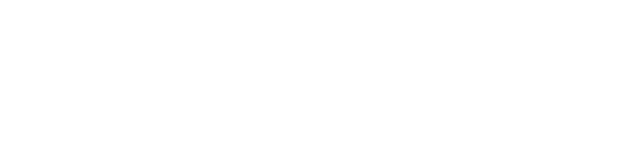
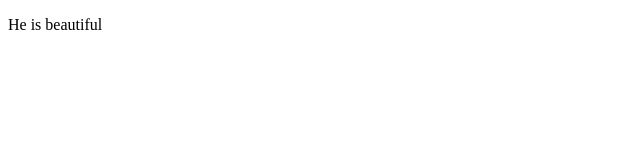
Before and after one commit to Amir-Abdullah/my-first-repo, a plain HTML site: page first.html in a window 1280 px wide. Shown: the whole page, without its empty margins (0-640 px from the left). Drawn offline with Linux system fonts and the light colour scheme.

Commit message:
my first

```diff
--- a/first.html
+++ b/first.html
@@ -7,6 +7,6 @@
     <title>Git Hub</title>
 </head>
 <body>
-
+    <p>He is beautiful</p>
 </body>
 </html>
```
